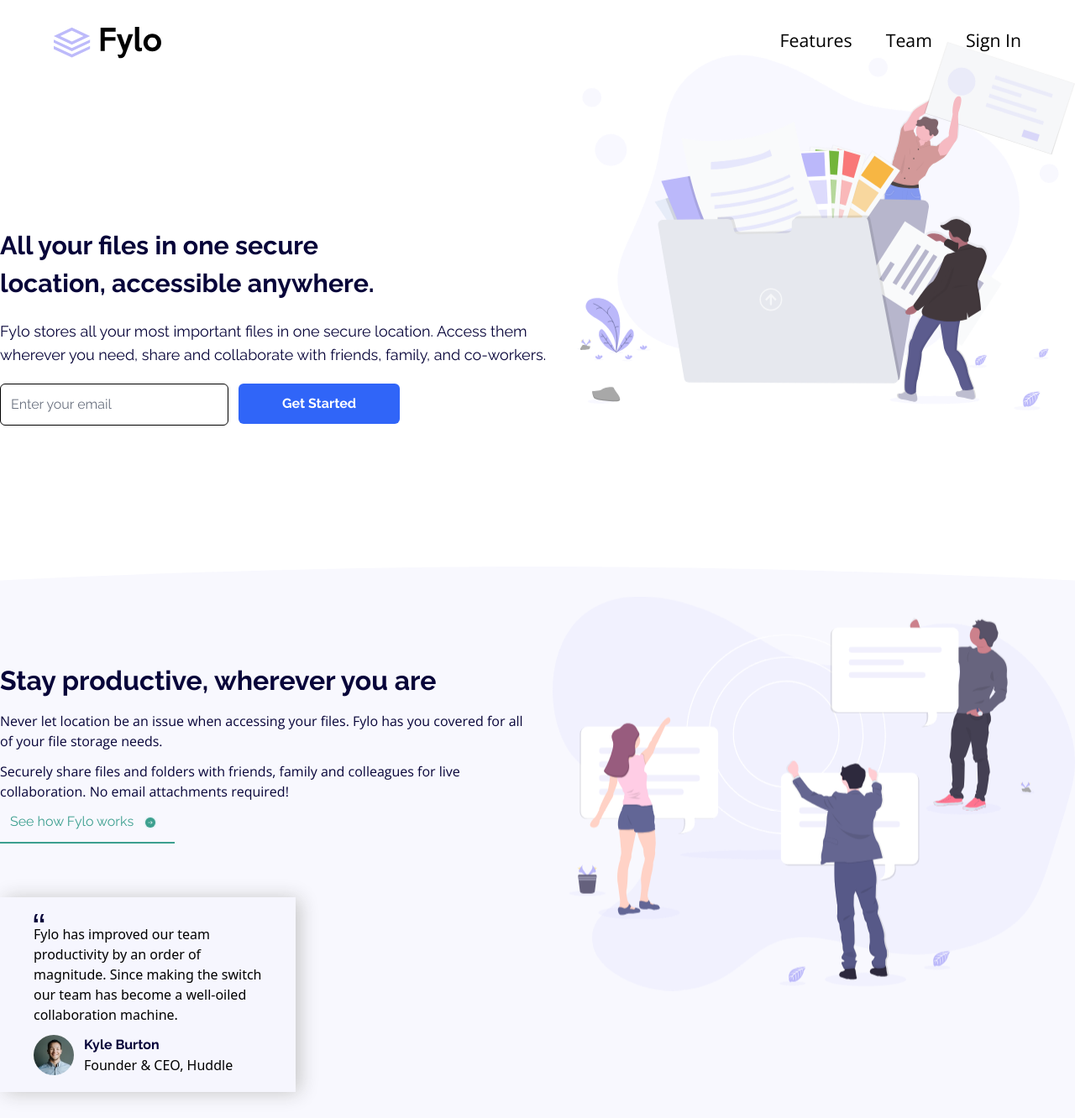
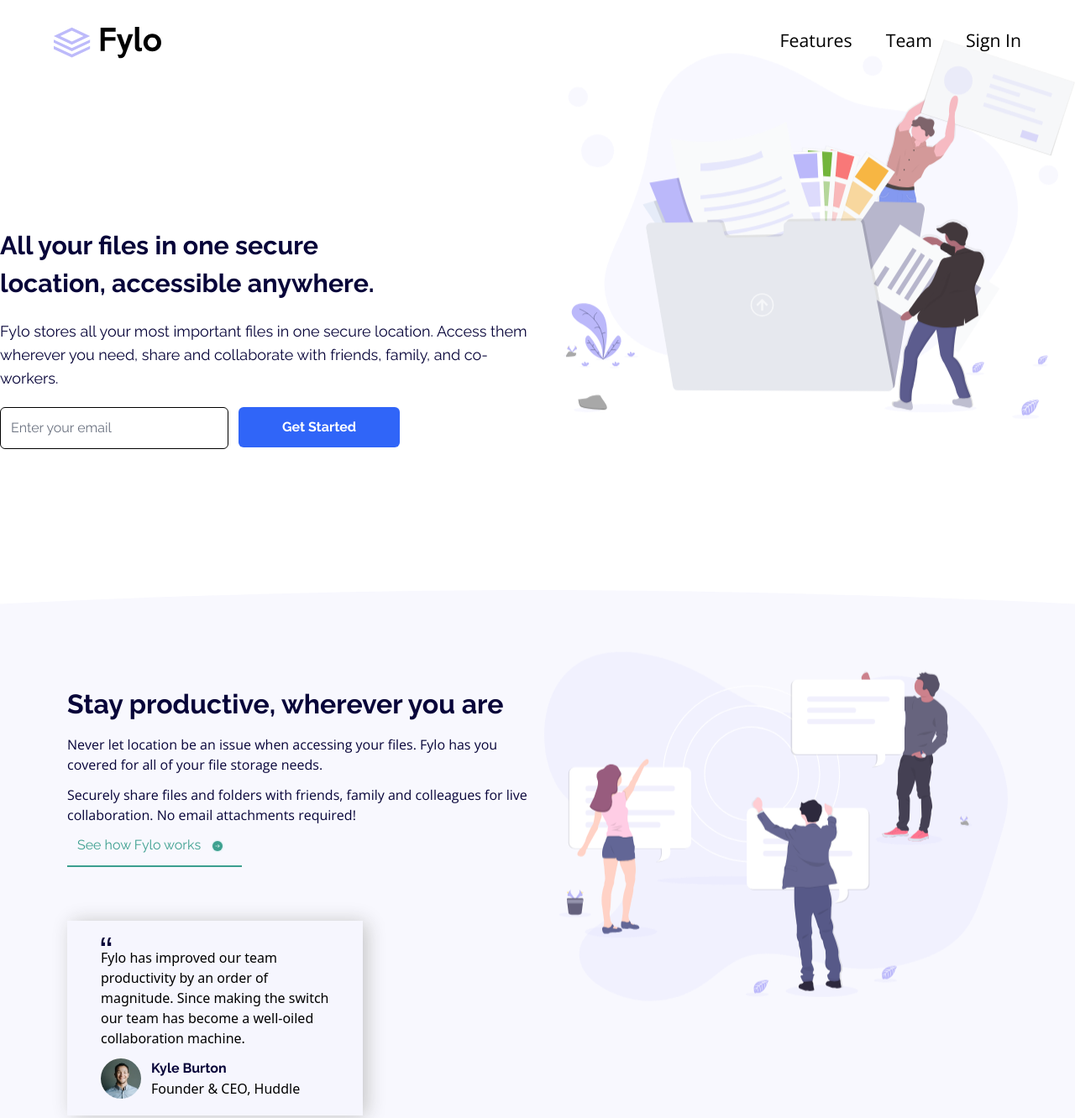
Before and after one commit to primado/flyo-landing-page, a website: page index.html in a window 1280 px wide. Shown: the top 1332 px of the page at 84% size. Drawn offline with nearby package versions, Linux system fonts and the light colour scheme.

Commit message:
some changes

```diff
--- a/index.html
+++ b/index.html
@@ -32,13 +32,14 @@
             </div>
         </nav>
     </header>
+
     <section class="hero">
-        <div class="hero pt-10 pb-10 gap-4 flex flex-row justify-center sm:flex sm:flex-col-reverse md-810:flex md-810:flex-col-reverse md-810:justify-center md-810:items-center md-810:gap-6 md-810:py-28  sm-390:w-full sm-412:w-full">
-            <div class=" flex flex-col hero-text py-[8em] sm:py-[2em]  sm-412:w-full sm-412:px-0 md-810:flex md-810:justify-center md-810:items-center">
+        <div class="hero pt-10 pb-10 gap-10 flex flex-row justify-center sm:flex sm:flex-col-reverse md-810:flex md-810:flex-col-reverse md-810:justify-center md-810:items-center md-810:gap-6 md-810:py-28  sm-390:w-full sm-412:w-full">
+            <div class=" flex flex-col hero-text  py-[8em] sm:py-[2em]  sm-412:w-full sm-412:px-0 md-810:flex md-810:justify-center md-810:items-center ">
                 <h1 class="font-raleway text-[1.9em] font-bold text-veryDarkBlue mb-5 sm:text-[2.19em] sm:text-center sm-384:text-2xl sm-412:text-3xl md-810:text-center md-810:text-4xl">
                 All your files in one secure <div class="hero-h1"> location, accessible anywhere.</div></h1>
 
-                <p class="text-veryDarkBlue text-[1em] font-raleway font-normal sm:text-center sm:font-medium sm-412:px-8 md-810:text-center md-810:w-9/12 text-lg  sm-375:w-full sm-375:px-0">
+                <p class="text-veryDarkBlue w-[35em]  text-[1em] font-raleway font-normal sm:text-center sm:font-medium sm-412:px-8 md-810:text-center md-810:w-9/12 text-lg  sm-375:w-full sm-375:px-0">
                 Fylo stores all your most important files in one secure location. Access them wherever you need, share and collaborate with friends, family, and co-workers.
                </p>
 
@@ -49,14 +50,14 @@
 
             </div>
             <div class="hero-image">
-                <img class="sm-01:w-[30em] animate-bounce sm-412:w-96 md-810:w-[30em] sm-428:w-[28em]" src="./images/illustration-1.svg" alt="illustration">
+                <img class="w-[42em] animate-bounce sm-412:w-96 md-810:w-[30em] sm-428:w-[28em]" src="./images/illustration-1.svg" alt="illustration">
             </div>
         </div>
     </section>
 
-    <section class="bg-bg-curve w-full h-full bg-no-repeat bg-center bg-cover sm-360:w-full sm-360:px-5 sm-428:w-full sm-375:w-full sm-414:w-screen">
-        <div class="container flex gap-4 flex-row justify-between items-center py-[7em] sm:flex sm:flex-col-reverse sm:justify-center sm:items-center md-810:flex md-810:flex-col-reverse sm-375:px-0  sm-428:full sm-428:px-0  ">
-            <div class="text flex flex-col  sm:flex sm:flex-col sm:mt-5 sm:justify-center w-[40em] sm:w-[35em] sm:items-center sm-412:w-screen sm-428:w-screen md-810:flex md-810:justify-center md-810:items-center ">
+    <section class="bg-bg-curve px-20 w-full h-full bg-no-repeat bg-center bg-cover sm-360:w-full sm-360:px-5 sm-428:w-full sm-375:w-full sm-414:w-screen">
+        <div class="container flex gap-0 flex-row justify-between items-center py-[7em] sm:flex sm:flex-col-reverse sm:justify-center sm:items-center md-810:flex md-810:flex-col-reverse sm-375:px-0  sm-428:full sm-428:px-0  ">
+            <div class="text flex flex-col  sm:flex sm:flex-col sm:mt-5 sm:justify-center w-[40em] sm:w-[35em] sm:items-center sm-412:w-screen sm-428:w-screen md-810:flex md-810:justify-center md-810:items-center">
                 <h2 class=" font-raleway font-bold mb-3 text-[2em] text-veryDarkBlue  sm:text-center sm-412:text-3xl md-810:text-center sm-428:text-2xl">
                 Stay productive, wherever you are
                 </h2>
@@ -93,7 +94,7 @@
         </div>
     </section>
 
-    <section class="bg-desaturatedBlue py-16 px-[5em] sm-360:px-0 sm-412:px-0 sm-428:px-0">
+    <section class="bg-desaturatedBlue py-16 px-[8em] sm-360:px-0 sm-412:px-0 sm-428:px-0">
         <div class="container flex flex-row justify-between items-center sm:flex sm:flex-col  sm:justify-center sm:items-center sm-412:px-0 md-810:flex md-810:flex-col md-810:gap-10">
             <div class="text w-[35em] sm:w-full px-10 py-10 sm:my-5 sm-360:w-full  sm-360:mb-5 sm-360:px-0 sm-360:py-0 sm-412:px-0 md-810:flex md-810:flex-col md-810:justify-center md-810:items-center">
                 <h2 class="text-[#fff] font-raleway font-bold text-[2em] mb-3 sm:text-center sm-360:text-2xl sm-428:text-3xl">Get early access today</h2>
```
Also changed, not shown: dist/output.css.
